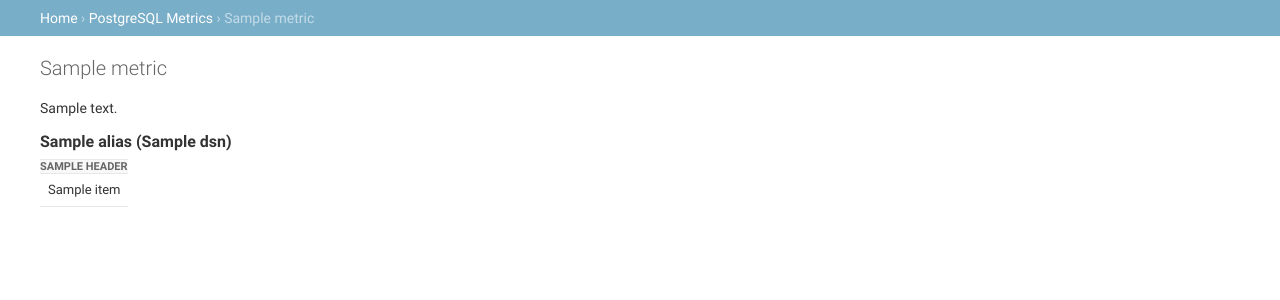
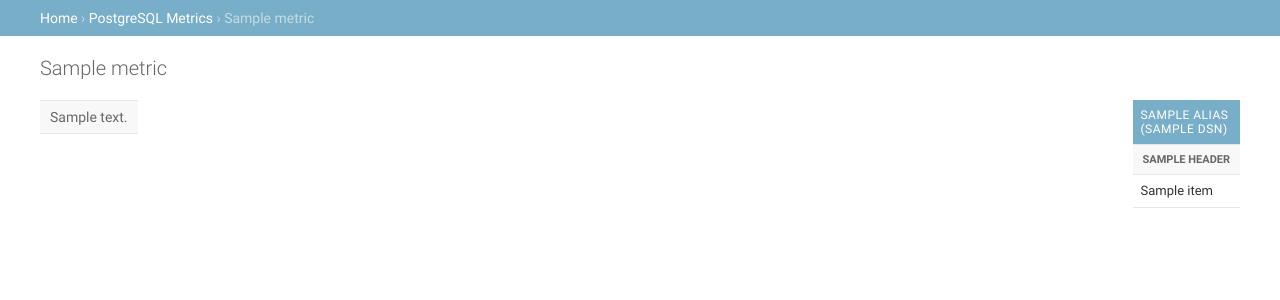
Before and after one commit to django-postgres-metrics/django-postgres-metrics, a Django app: template postgres_metrics/templates/postgres_metrics/table.html in a window 1280 px wide. Shown: the part 48-348 px from the top of the page. Run offline with Django 3.2, Linux system fonts and the light colour scheme; the template is opened without the code that fills it: most values are stand-ins (such as "Sample title", 1, 10 or a date in 2020).

Commit message:
Fix #2: Update metric view table styling (#12)

```diff
--- a/postgres_metrics/templates/postgres_metrics/table.html
+++ b/postgres_metrics/templates/postgres_metrics/table.html
@@ -20,22 +20,23 @@
 
 {% block content %}
 <h1>{{ metric.label }}</h1>
-
-<div>
-    {{ metric.description|safe }}
-</div>
-
 <div id="content-main">
     {% for result in results %}
-    <h2>{{ result.alias }} ({{ result.dsn }})</h2>
     <div class="module" id="changelist">
+        {% if forloop.first %}
+        <div id="toolbar">
+            {{ metric.description|safe }}
+        </div>
+        {% endif %}
         <div class="results">
             <table id="result_list">
+                <caption>{{ result.alias }} ({{ result.dsn }})</caption>
                 <thead>
                     <tr>
                         {% for header in result.headers %}
                         <th scope="col">
-                            <div class="text">{{ header }}</div>
+                            <div class="text"><a>{{ header }}</a></div>
+                            <div class="clear"></div>
                         </th>
                         {% endfor %}
                     </tr>
```
Also changed, not shown: 1 other file.
